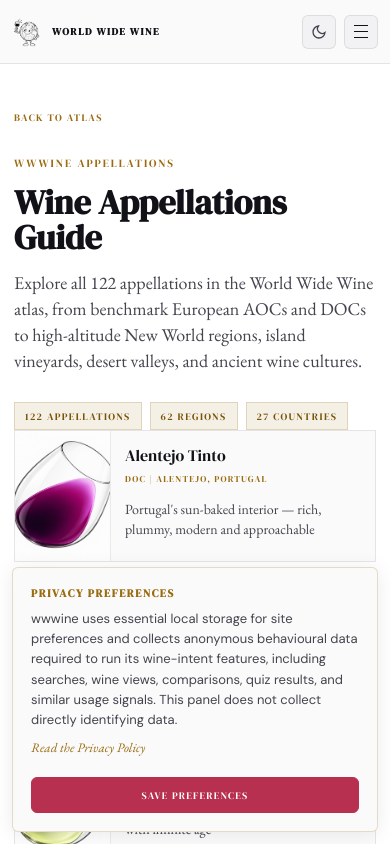
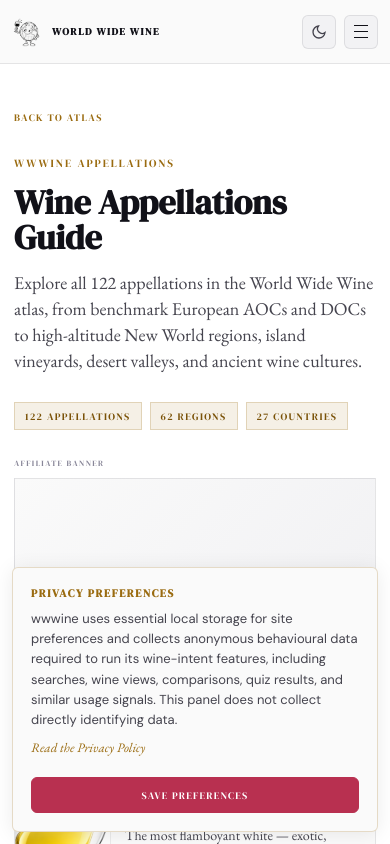
Before and after one commit to Aziz-Ibrahim/wwwine, a Next.js app: page /appellations in a window 390 px wide. Shown: the top 844 px of the page. Built offline with nearby package versions, Linux system fonts and the light colour scheme.

Commit message:
wwwine v6 feat: add affiliate banner slots to Appellations page and AppellationGuide component

```diff
--- a/src/app/appellations/appellations.module.css
+++ b/src/app/appellations/appellations.module.css
@@ -23,6 +23,12 @@
 .intro { max-width:780px; font-family:var(--font-serif); font-size:20px; line-height:1.45; color:var(--text-secondary); margin-bottom:28px; }
 
 .meta { display:flex; flex-wrap:wrap; gap:8px; }
+
+.affiliateSlot { margin-top:22px; }
+.affiliateSlotWide { margin:34px 0 38px; }
+.affiliateLabel { display:block; margin-bottom:8px; font-family:var(--font-display); font-size:8px; letter-spacing:1.4px; text-transform:uppercase; color:var(--text-muted); }
+.affiliateCanvas { min-height:250px; border:1px solid var(--border); background:linear-gradient(135deg, var(--bg-surface) 0%, var(--bg-surface2) 100%); }
+.affiliateSlotWide .affiliateCanvas { min-height:112px; }
 
 .pill { display:inline-flex; align-items:center; min-height:28px; padding:5px 10px; border:1px solid var(--border-gold); background:var(--gold-dim); color:var(--gold-bright); font-family:var(--font-display); font-size:10px; letter-spacing:1.4px; text-transform:uppercase; }
 
@@ -98,6 +104,9 @@
 @media (max-width: 640px) {
   .wrap { width:min(100vw - 28px, 1080px); padding-top:104px; }
   .intro { font-size:18px; }
+  .affiliateSlotWide { margin:28px 0 32px; }
+  .affiliateSlotWide .affiliateCanvas { min-height:96px; }
+  .affiliateCanvas { min-height:220px; }
   .listGrid { grid-template-columns:1fr; }
   .embedded { width:min(100% - 28px, 1080px); padding:28px 0 48px; }
   .guideHero { grid-template-columns:1fr; gap:22px; margin-bottom:30px; }
--- a/src/app/appellations/page.tsx
+++ b/src/app/appellations/page.tsx
@@ -44,6 +44,11 @@
           <span className={styles.pill}>{countryCount} countries</span>
         </div>
 
+        <aside className={`${styles.affiliateSlot} ${styles.affiliateSlotWide}`} aria-label="Affiliate banner">
+          <span className={styles.affiliateLabel}>Affiliate banner</span>
+          <div className={styles.affiliateCanvas} data-affiliate-slot="appellations-index-top" />
+        </aside>
+
         <div className={styles.listGrid}>
           {appellations.map(app => (
             <Link key={app.id} className={styles.listCard} href={`/appellations/${app.id}`}>
```
Also changed, not shown: src/components/AppellationGuide.tsx (+10 -0 lines).
